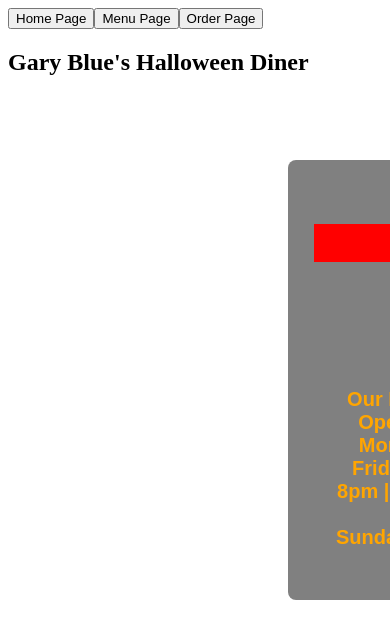
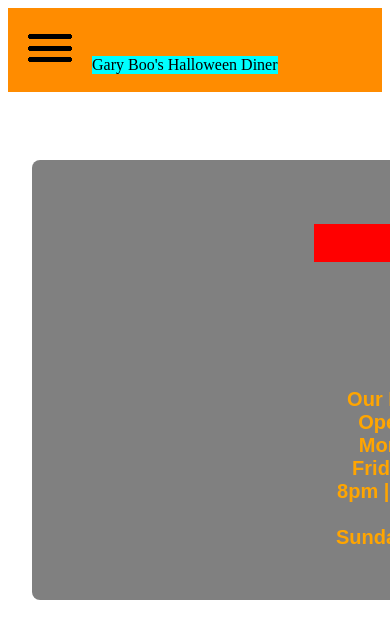
Before and after one commit to NLScotty/SD9_Team_8_Sprint_One, a React (Create React App) app in the folder gary-blue/: page / in a window 390 px wide. Shown: the top 638 px of the page. Built offline with nearby package versions, Linux system fonts and the light colour scheme; the HTML template or start-up script is replaced by a standard one.

Commit message:
Completed Desktop Bar
Completed the Desktop Bar. Mobile Nav Menu Completed. TODO: Fix Mobile Nav Bar Header

```diff
--- a/gary-blue/src/components/Navbar.jsx
+++ b/gary-blue/src/components/Navbar.jsx
@@ -1,17 +1,50 @@
 import React, {useState} from 'react'
+import hamburgerIcon from '../images/Hamburger_Menu_Icon.png'
 
 function Navbar({func}) {
+  function overlayMenu(){
+    let overlay = document.querySelector('.Mobile_Nav_Menu_Content');
+    if(overlay.style.display === "none"){
+      overlay.style.display = "block";
+    }else{
+      overlay.style.display = "none";
+    }
+  }
   return (
-    <div>
-      <button onClick={() => func("Home")}>
-        Home Page
-      </button>
-      <button onClick={() => func("Menu")}>
-        Menu Page
-      </button>
-      <button onClick={() => func("Order")}>
-        Order Page
-      </button>
+    <div className='Nav_Bar'>
+      <div className="Desktop_Navigation_Bar">
+        <div className='Desktop_Nav_Logo'>
+          <div className='Desktop_Nav_Logo_Container'>
+            Gary Boo's Halloween Diner
+          </div>
+        </div>
+        <div className='Desktop_Nav_Buttons'>
+          <div className='Desktop_Nav_Button' onClick={() => func("Home")}>
+            <div className='Desktop_Nav_Button_Label'> Home </div>
+          </div>
+          <div className='Desktop_Nav_Button' onClick={() => func("Menu")}>
+            <div className='Desktop_Nav_Button_Label'> Menu </div>
+          </div>
+          <div className='Desktop_Nav_Button' onClick={() => func("Order")}>
+            <div className='Desktop_Nav_Button_Label'> Order </div>
+          </div>
+        </div>
+      </div>
+      <div className='Mobile_Nav_Bar'>
+        <div className="Mobile_Nav_Dropdown_Menu">
+          <button className="Mobile_Nav_Menu_Button" onClick={overlayMenu}>
+            <img src={hamburgerIcon} alt="Menu_Icon"/>
+          </button>
+          <div className="Mobile_Nav_Menu_Content">
+            <div className="Mobile_Nav_Menu_Item" onClick={() => {func("Home"); overlayMenu()}}>Home</div>
+            <div className="Mobile_Nav_Menu_Item" onClick={() => {func("Menu"); overlayMenu()}}>Menu</div>
+            <div className="Mobile_Nav_Menu_Item" onClick={() => {func("Order"); overlayMenu()}}>Order</div>
+          </div>
+        </div>
+        <div className="Mobile_Nav_Bar_Header">
+          Gary Boo's Halloween Diner
+        </div>
+      </div>
     </div>
   )
 }
--- a/gary-blue/src/index.css
+++ b/gary-blue/src/index.css
@@ -1,13 +1,90 @@
-/*
-.Navbar {
-  flex: auto;
+
+.Desktop_Navigation_Bar {
   background-color: darkorange;
   font-family:Cambria, Cochin, Georgia, Times, 'Times New Roman', serif;
   font-size: 25px;
+  height: 80px;
+}
+.Desktop_Nav_Logo{
+  display: inline-block;
+  text-align: left;
+  width: 50%;
+  background-color: darkorange;
+  height: 100%;
+}
+.Desktop_Nav_Logo_Container{
+  padding-top: 20px;
+  padding-left: 40px;
+  font-weight: bold;
+}
+.Desktop_Nav_Buttons{
+  display: inline-block;
+  text-align: right;
+  width: 50%;
+  height: 100%;
+  background-color: darkorange;
+}
+.Desktop_Nav_Button{
+  display: inline-block;
+  margin-right: 10px;
+  background-color: darkorange;
+  height: 100%;
+  width: 100px;
   text-align: center;
+}
+.Desktop_Nav_Button_Label{
+  padding-top: 20px;
+}
+.Desktop_Nav_Button:hover {
+  background-color: orange;
+  text-decoration: underline;
+}
 
+.Mobile_Nav_Bar{
+  display: none;
+  background-color: darkorange;
 }
-*/
+.Mobile_Nav_Dropdown_Menu{
+  display: inline-block;
+}
+.Mobile_Nav_Bar_Header{
+  display: inline-block;
+  background-color: aqua;
+}
+.Mobile_Nav_Menu_Button{
+  background-color: darkorange;
+  padding: 16px;
+  font-size: 20px;
+  font-weight: bolder;
+  font-family: 'Segoe UI', Tahoma, Geneva, Verdana, sans-serif;
+  border: none;
+}
+.Mobile_Nav_Menu_Button_Hambuger_Bar{
+  width: 35px;
+  height: 4px;
+  background-color: black;
+  margin: 5px 0;
+}
+.Mobile_Nav_Menu_Content{
+  display: none;
+  position: absolute;
+  background-color: lightsalmon;
+  min-width: 160px;
+  z-index: 1;
+}
+.Mobile_Nav_Menu_Item {
+  color: black;
+  padding: 12px 16px;
+  text-decoration: none;
+  display: block;
+  font-size: 18px;
+  font-weight: bold;
+  border-bottom: 1px solid black;
+}
+.Mobile_Nav_Menu_Item:hover {
+  background-color: orange;
+}
+
 .Greybox {
   flex: auto;
   position: fixed;
@@ -18,7 +95,6 @@
   width: 870px;
   height: 440px;
   border-radius: 8px;
-
 }
 
 .Redbox {
@@ -62,8 +138,25 @@
 
 }
 
-@media screen and (max-width:700px) {
+@media screen and (max-width:735px) {
+  .Mobile_Nav_Bar{
+    display: block;
+  }
+  .Desktop_Navigation_Bar{
+    display: none;
+  }
 
+  .Greybox {
+    flex: auto;
+    position: fixed;
+    top: 10rem;
+    left: 2rem;
+    background-color: gray;
+    color: white;
+    width: 400px;
+    height: 440px;
+    border-radius: 8px;
+  }
 }
 
 @media screen and (max-width:500px) {
--- a/gary-blue/src/pages/Home.jsx
+++ b/gary-blue/src/pages/Home.jsx
@@ -1,21 +1,16 @@
 function Home(){
 
   return(
-<>
-  <h2 className="Text">Gary Blue's Halloween Diner</h2>
-
-      <h3 className="Blackbox">
-          <div className="Greybox"><span className="Redbox">Gary Blue's Halloween Diner, a wonderful place to eat!</span></div>
-
-          <p className="Orangetext">We are located on 123 Scary Road.</p>
-
-
+  <>
+    <h3 className="Blackbox">
+      <div className="Greybox"><span className="Redbox">Gary Boo's Halloween Diner, a wonderful place to eat!</span></div>
+        <p className="Orangetext">We are located on 123 Scary Road.</p>
           <p className="Hourstext">Our Hours of Operation:
                                            Monday to Friday:5am-8pm |
                                            Saturday and Sunday:Closed</p>
           </h3>
 
-</>
+  </>
   );
 }
 
```
Also changed, not shown: gary-blue/src/images/Hamburger_Menu_Icon.png (added).
